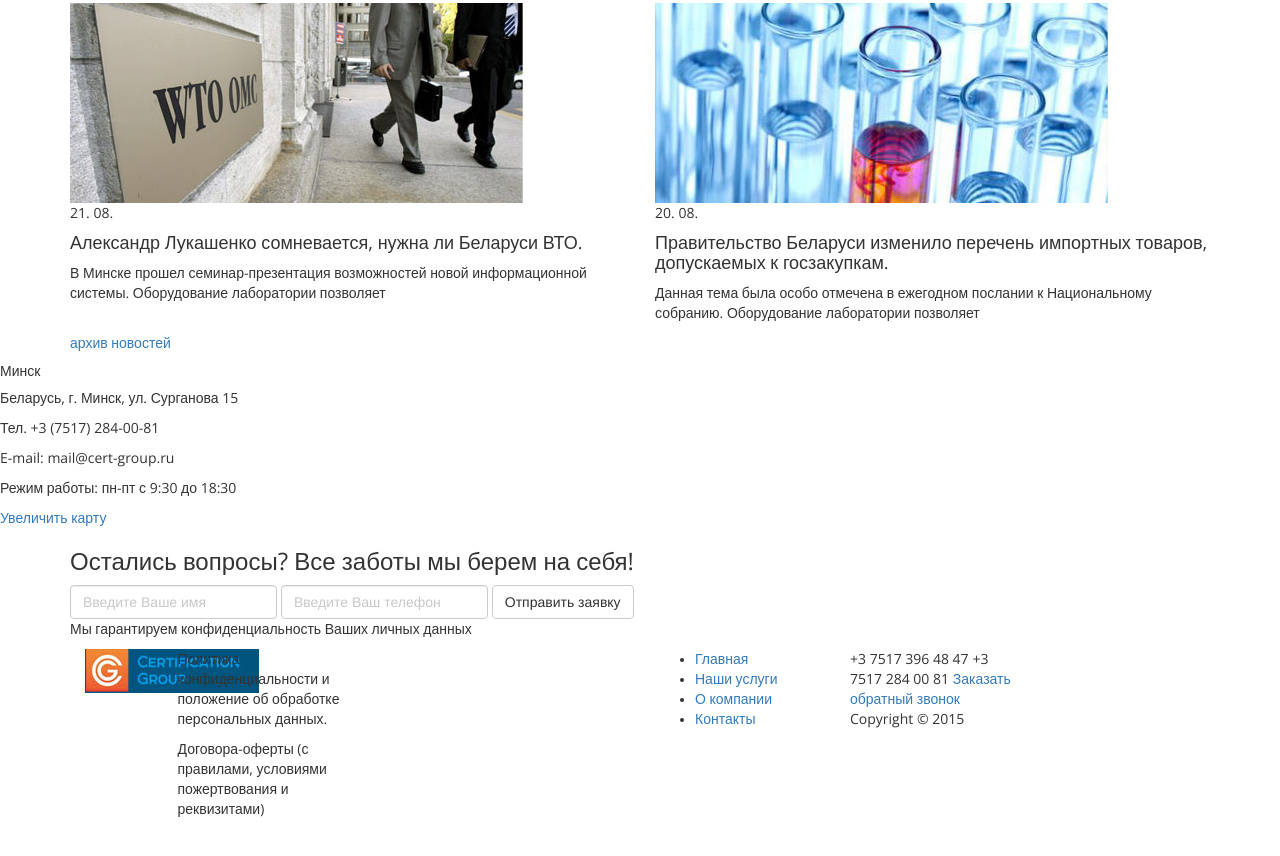
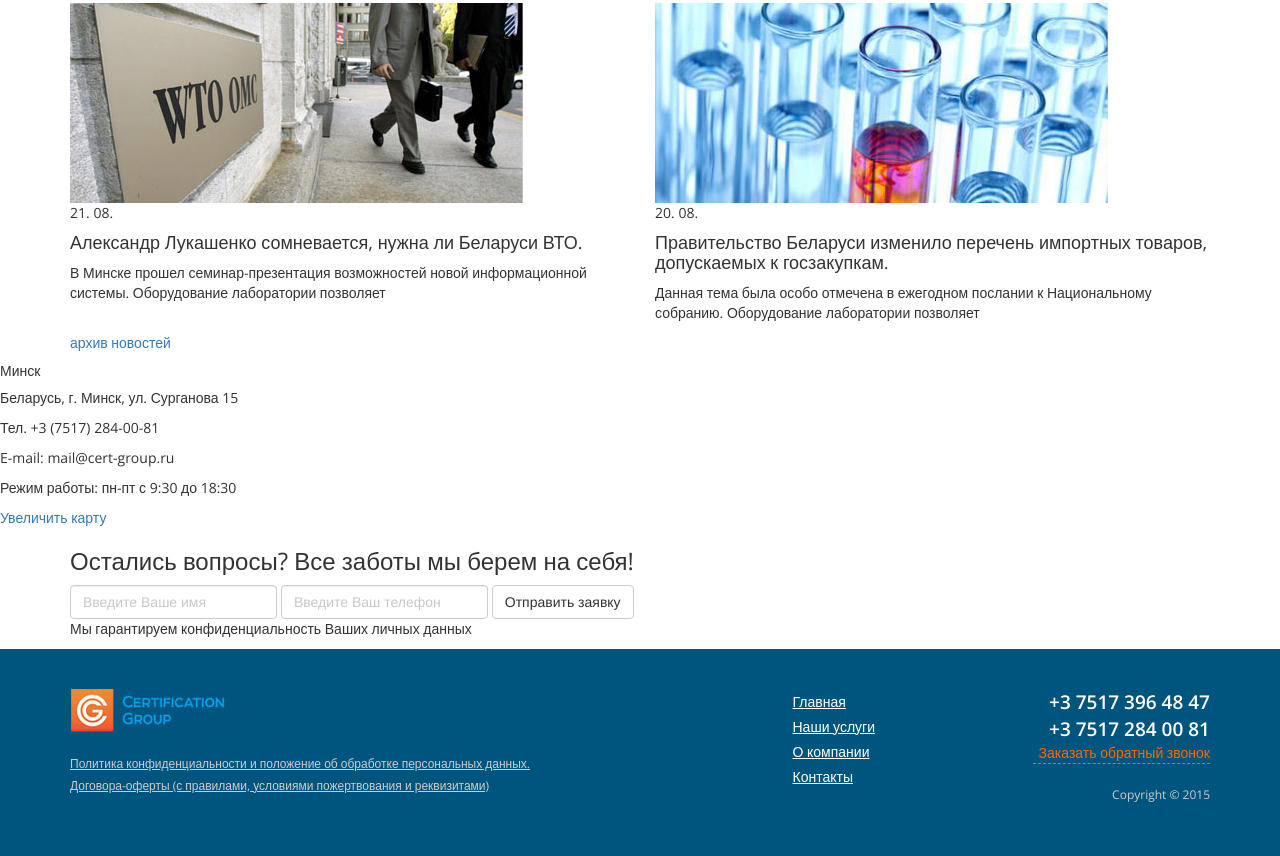
Before and after one commit to DeepDesignKhm/sertificats, a plain HTML site: page index.html in a window 1280 px wide. Shown: the part 4345-5201 px from the top of the page. Before the commit the page ends 5174 px from the top, so only its background shows below. Drawn offline with nearby package versions, Linux system fonts and the light colour scheme.

Commit message:
footer
footer

```diff
--- a/css/style.css
+++ b/css/style.css
@@ -159,7 +159,61 @@ header h2{
   text-align: center;
   line-height: 93px;
 }
-
+/*===== footer =====*/
+footer {
+  padding: 40px 0;
+  background-color: #00557f;
+}
+footer img {
+  padding: 0 0 20px;
+}
+.footer-left a {
+  display: block;
+  margin: 0;
+  color:  #ccc;
+  font-size: 12px;
+  font-weight: 300;
+  line-height: 22px;
+  text-decoration: underline;
+}
+.foot-menu ul{
+	list-style: none;
+}
+.foot-menu a {
+  color:  #fff;
+  font-size: 14px;
+  font-weight: 300;
+  line-height: 25px;
+  text-decoration: underline;
+}
+.phone2 {
+  margin: 0;
+  color: #fff;
+  font-size: 19px;
+  font-weight: 600;
+  line-height: 27px;
+}
+.footer-right {
+  padding-left: 100px;
+  text-align: right;
+}
+.footer-right a {
+  display: block;
+  color: #f60;
+  font-size: 14px;
+  font-weight: 300;
+  border-bottom: 1px dashed #f60;
+}
+.footer-right a:hover {
+  text-decoration: none;
+}
+.coppyright {
+  padding-top: 20px;
+  color:  #ccc;
+  font-size: 12px;
+  font-weight: 300;
+  line-height: 22px;
+}
 
 /*==========  Desktop First Method  ==========*/
 
--- a/index.html
+++ b/index.html
@@ -370,16 +370,14 @@
           <footer>
               <div class="container">
                   <div class="row">
-                      <div class="footer-left col-lg-6 col-md-6">
-                          <div class="logo-footer col-lg-2 col-md-2">
-                              <img src="img/logo-foot.jpg" alt="">
-                          </div>
-                          <div class="foot-politic col-lg-5 col-md-5">
-                              <p>Политика конфиденциальности и положение об обработке персональных данных.</p>
-                              <p>Договора-оферты (с правилами, условиями пожертвования и реквизитами)</p>
-                          </div>
+                      <div class="footer-left col-md-7">
+
+                        <img src="img/logo-foot.jpg" alt="">
+
+                        <a href="#">Политика конфиденциальности и положение об обработке персональных данных.</a>
+                        <a href="#">Договора-оферты (с правилами, условиями пожертвования и реквизитами)</a>
                       </div>
-                      <div class="footer-center col-lg-2 col-md-2">
+                      <div class="footer-center col-md-2">
                           <div class="foot-menu">
                               <ul>
                                   <li><a href="/">Главная</a></li>
@@ -389,11 +387,11 @@
                               </ul>
                           </div>
                       </div>
-                      <div class="footer-right col-lg-2 col-md-2">
-                          <span class="phone2">+3 7517 396 48 47</span>
-                          <span class="phone2">+3 7517 284 00 81</span>
+                      <div class="footer-right col-md-3">
+                          <p class="phone2">+3 7517 396 48 47</p>
+                          <p class="phone2">+3 7517 284 00 81</p>
                           <a href="/">Заказать обратный звонок</a>
-                          <span class="coppyright">Copyright © 2015</span>
+                          <p class="coppyright">Copyright © 2015</p>
                       </div>
                   </div>
               </div>
```
